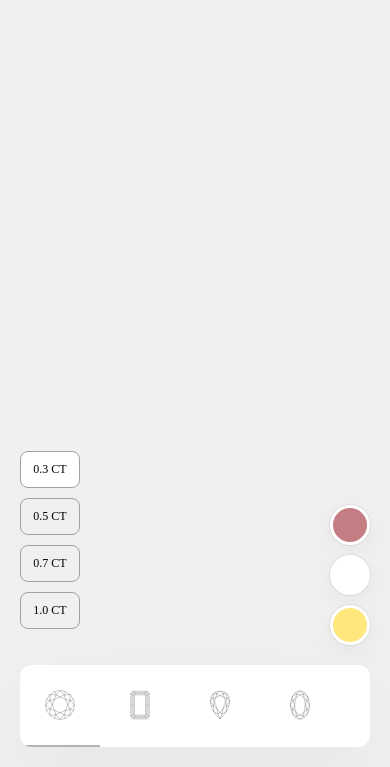
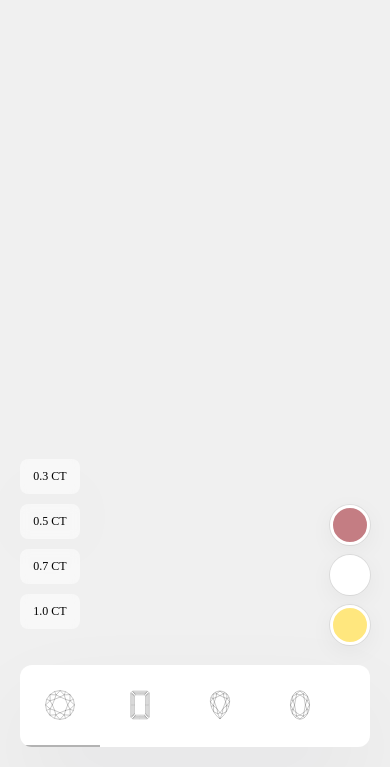
Before and after one commit to jahan-jewelry/tennis-bracelet-round, a website built with Vite: page index.html in a window 390 px wide. Shown: the part 77-844 px from the top of the page. Built offline with nearby package versions, Linux system fonts and the light colour scheme; files whose address does not match are found by name; what webgi would draw is missing.

Commit message:
page with round bracelet done

```diff
--- a/src/styles.css
+++ b/src/styles.css
@@ -5,6 +5,10 @@
 @font-face {
   font-family: "ParagraphFont";
   src: url("assets/fonts/Spectral-ExtraLight.ttf") format("truetype");
+}
+@font-face {
+  font-family: "NewFont";
+  src: url("assets/fonts/Montserrat-Regular.ttf") format("opentype");
 }
 body {
   font-family: sans-serif;
@@ -250,7 +254,7 @@ li {
   width: 100px;
   padding: 10px;
   background: none;
-  font-family: "ParagraphFont";
+  font-family: "NewFont";
   border: 1px solid #d3d3d3;
   color: #000000;
   font-size: 14px;
@@ -297,15 +301,19 @@ li {
   }
   .round-selection{
     flex-direction: column;
+
   }
   .buttons-container{
-    height: 194px;
+    height: 186px;
     position: relative;
   }
   .carats{
     border: 1px solid #a0a0a0;
     width: 60px;
     font-size: 12px;
+    border: none;
+    background-color: rgba(255, 255, 255, 0.5);
+    backdrop-filter: blur(5px);
   }
   .round-selection{
     margin: 0 20px;
```
Also changed, not shown: assets/fonts/Montserrat-Regular.ttf (added).
